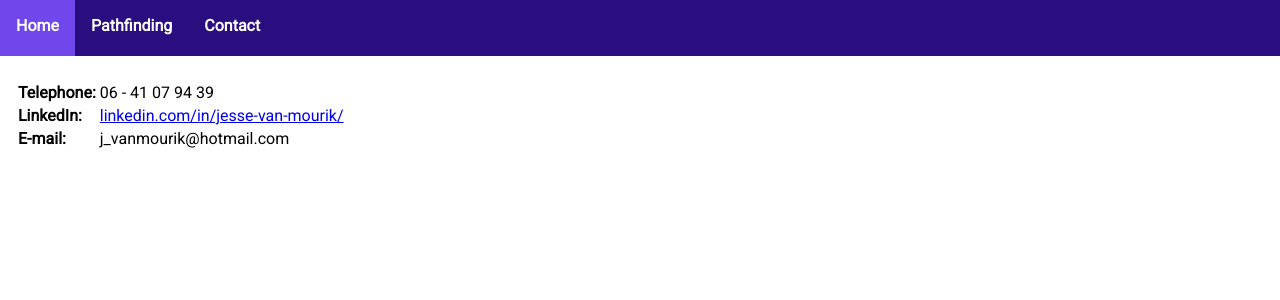
After one commit to jesse-van-mourik/PythonPlayground, a Flask app: page /contact in a window 1280 px wide. The commit adds this page. Shown: the top 300 px of the page. Run offline with Flask 2, Linux system fonts and the light colour scheme.

Commit message:
Added navigation and contact info. Styling of clickable items.

```diff
--- a/application.py
+++ b/application.py
@@ -1,7 +1,10 @@
 from flask import Flask
+
+import contact
 import main
 import dijkstra
 import astar
+
 
 
 application = Flask(__name__)
@@ -10,6 +13,7 @@ application.config['SECRET_KEY'] = '12345'
 application.register_blueprint(main.application)
 application.register_blueprint(dijkstra.application)
 application.register_blueprint(astar.application)
+application.register_blueprint(contact.application)
 
 if __name__ == "__main__":
     application.run()
--- /dev/null
+++ b/contact.py
@@ -0,0 +1,8 @@
+from flask import Blueprint, render_template
+
+application = Blueprint('contact', __name__)
+
+
+@application.route('/contact')
+def show_contact_page():
+    return render_template('contact.html')
--- a/static/cellform.css
+++ b/static/cellform.css
@@ -1,7 +1,3 @@
-.cellform-form{
-    padding-left: 15px;
-}
-
 .cellform-table{
     width: 50%;
 }
@@ -15,6 +11,11 @@
 }
 
 .cellform-btn{
+    color: darkgreen;
+    font-weight: bold;
+    background-color: #0AC041;
+    border-radius: 5px;
+    border: none;
     margin-top: 20px;
     padding: 10px;
     font-weight: bold;
--- a/static/style.css
+++ b/static/style.css
@@ -1,4 +1,8 @@
 @import url('https://fonts.googleapis.com/css?family=Roboto&display=swap');
+
+.content {
+    padding-left: 15px;
+}
 
 body {
     margin: 0;
@@ -23,3 +27,8 @@ body {
 h4{
     margin-bottom: .5em;
 }
+
+button[type="submit"]:hover{
+    cursor: pointer;
+    transform: scale(1.1);
+}
--- a/templates/base.html
+++ b/templates/base.html
@@ -12,9 +12,9 @@
 <title>{% block title %}Python Playground{% endblock %} </title>
 <nav class="navbar">
     <ul>
-        <li><a href="{{ url_for('main.display_cell_form') }}">Config cells</a></li>
-        <li>About</li>
-        <li>Contact</li>
+        <a href="{{ url_for('main.index') }}"><li>Home</li></a>
+        <a href="{{ url_for('main.display_cell_form') }}"><li>Pathfinding</li></a>
+        <a href="{{ url_for('contact.show_contact_page') }}"><li>Contact</li></a>
     </ul>
 </nav>
 
--- a/templates/board.html
+++ b/templates/board.html
@@ -17,7 +17,7 @@
         <h4>A*</h4>
         The <a href="https://en.wikipedia.org/wiki/A*_search_algorithm">A* algorithm</a> was published in 1968 as part of a project that
         revolved around a robot that could find its own path to a destination. The algorithm has many features in common with Dijkstra's algorithm
-        but it is optimised by using a heuristic that can eliminate many path that will not lead to the final destination (such as the paths in the
+        but it is optimised by using a heuristic that can eliminate many paths that will not lead to the final destination (such as the paths in the
         opposite direction).
         <h4>Legend</h4>
         <table>
--- a/templates/cellform.html
+++ b/templates/cellform.html
@@ -2,7 +2,7 @@
 
 {% block content %}
 
-<form name="cellform" class="cellform-form" action="board" method="post" onsubmit="return validateForm()">
+<form name="cellform" action="board" method="post" onsubmit="return validateForm()">
     <h3>Start and finish</h3>
 <table class="cellform-table">
     <tr>
@@ -179,7 +179,7 @@
         </td>
     </tr>
 </table>
-    <input class="cellform-btn" type="submit" value="To board">
+    <button class="cellform-btn" type="submit">To board</button>
 </form>
 <p class = "errorMessage" >123 </p>
 <script>
--- /dev/null
+++ b/templates/contact.html
@@ -0,0 +1,33 @@
+{% extends 'base.html' %}
+{% block content %}
+
+<table>
+    <tr>
+        <td>
+            <b>Telephone: </b>
+        </td>
+        <td>
+            06 - 41 07 94 39
+        </td>
+    </tr>
+    <tr>
+        <td>
+            <b>LinkedIn:</b>
+        </td>
+        <td>
+            <a href="https://www.linkedin.com/in/jesse-van-mourik/" target="_blank">linkedin.com/in/jesse-van-mourik/</a>
+        </td>
+    </tr>
+    <tr>
+        <td>
+            <b>E-mail:</b>
+        </td>
+        <td>
+            j_vanmourik@hotmail.com
+        </td>
+    </tr>
+
+</table>
+
+
+{% endblock %}
--- a/templates/home.html
+++ b/templates/home.html
@@ -1,6 +1,6 @@
 {% extends 'base.html' %}
 {% block content %}
 <p>
-    Welcome to my digital résumé.
+    Welcome!
 </p>
 {% endblock %}
```
